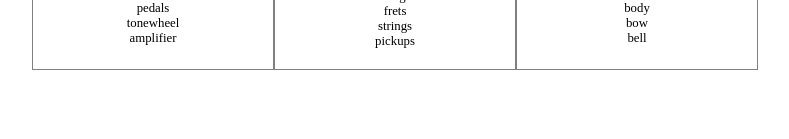
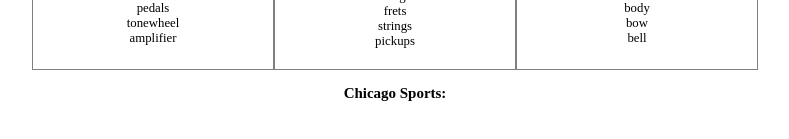
Before and after one commit to ryanjeffrey/display-a-list, a website with bundled scripts: page index.html in a window 1280 px wide. Shown: the part 405-544 px from the top of the page, without its empty margins (245-1034 px from the left). Built offline with nearby package versions, Linux system fonts and the light colour scheme.

Commit message:
Create section for new render

```diff
--- a/index.html
+++ b/index.html
@@ -23,6 +23,10 @@
             <h3>Instruments:</h3>
 
         </section>
+        <section id="sports-section">
+            <h3>Chicago Sports:</h3>
+
+        </section>
     </main>
     <footer>
         <div class="copy gutter-right"></div>
```
